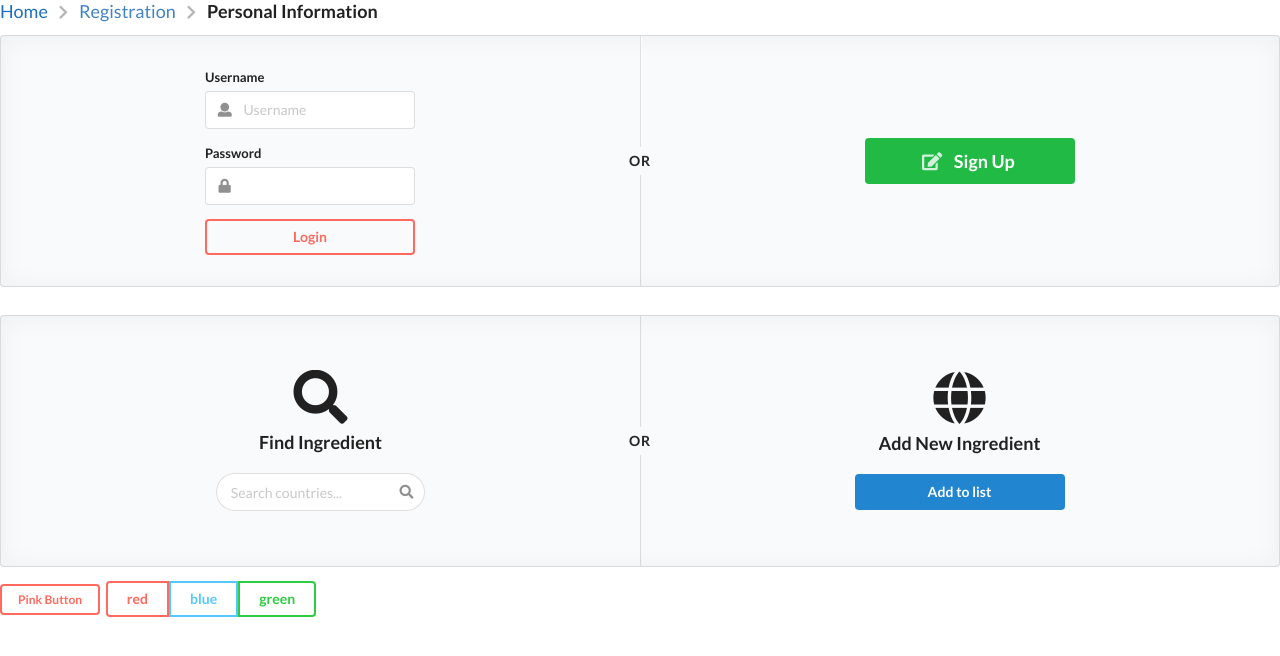
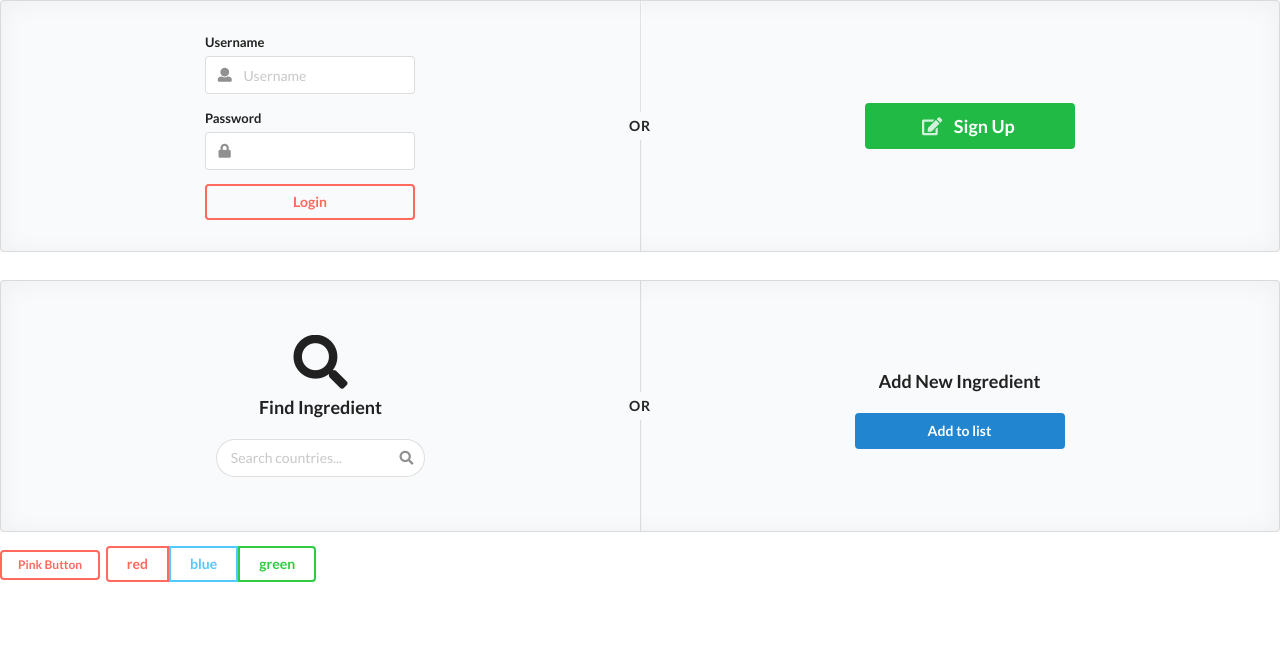
Before and after one commit to RommelAquino/Framework-Demo, a plain HTML site: page index.html in a window 1280 px wide. Drawn offline with nearby package versions, Linux system fonts and the light colour scheme.

Commit message:
4th commit

```diff
--- a/index.html
+++ b/index.html
@@ -15,18 +15,13 @@
     <!-- User JS & CSS -->
     <link rel="stylesheet" href="style.css">
     <script src="index.js"></script>
+    <link rel="shortcut icon" href="assets/images/icon.png" />
     <title>Semantic Starter</title>
 </head>
 
 <body>
 
-    <div class="ui big breadcrumb">
-        <a class="section">Home</a>
-        <i class="right chevron icon divider"></i>
-        <a class="section">Registration</a>
-        <i class="right chevron icon divider"></i>
-        <div class="active section">Personal Information</div>
-      </div>
+
 
     <div class="ui placeholder segment">
         <div class="ui two column very relaxed stackable grid">
@@ -82,7 +77,7 @@
             </div>
             <div class="column">
               <div class="ui icon big header">
-                <i class="world icon"></i>
+                <i class="pizza icon"></i>
                 Add New Ingredient
               </div>
               <div class="ui primary button">
```
Also changed, not shown: assets/icon/108441212-pizza-vector-icon-isolated-on-transparent-background-pizza-logo-concept (1).jpg (added), 2 other files.
